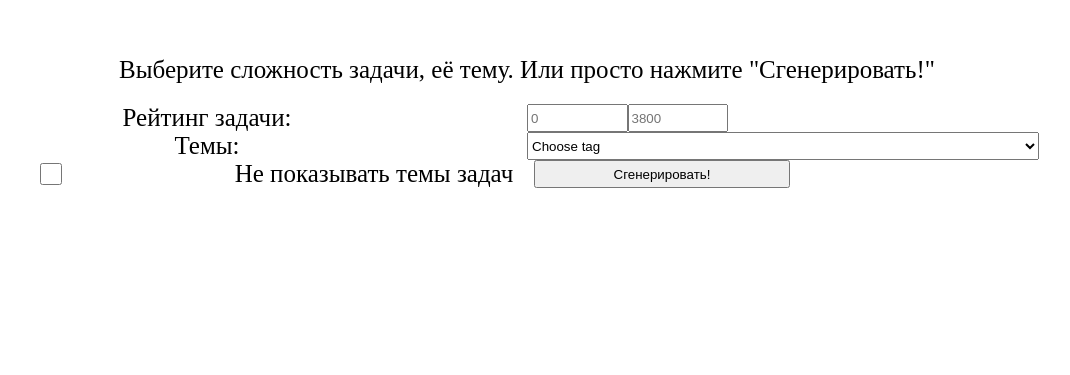
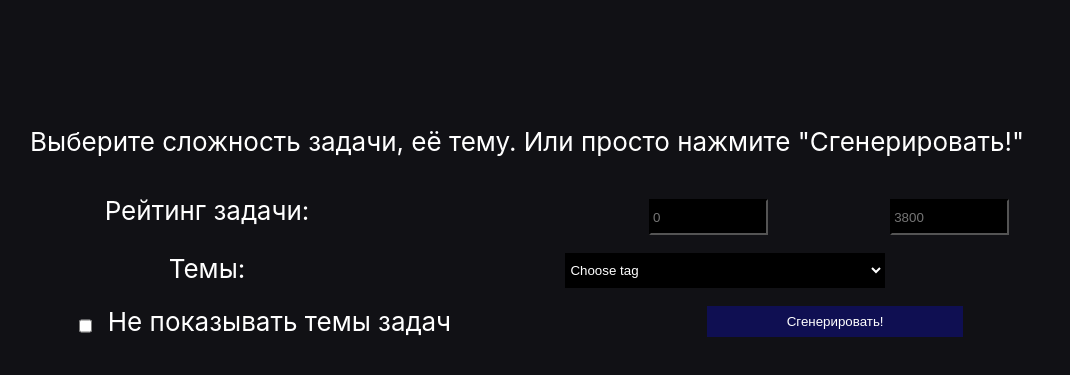
Before and after one commit to Sadykhzadeh/random-cf-problem, a plain HTML site: page index.html in a window 1280 px wide. Shown: the part 469-844 px from the top of the page, without its empty margins (113-1183 px from the left). Before the commit the page ends 800 px from the top, so only its background shows below. Drawn offline with Linux system fonts and the light colour scheme.

Commit message:
New Style | Dark Theme
Also:
- Goosbye, "Points"!
- Hello, dark theme.
-Hello, transition for "start" button :)

```diff
--- a/index.html
+++ b/index.html
@@ -21,7 +21,7 @@
     <div class="oneLine">
         <div id="tags">Темы: </div>
         <select id="choose">
-            <option>Choose tag</option>
+            <option id="choose-child">Choose tag</option>
         </select>
     </div>
     <div class="oneLine">
--- a/styles/styles.css
+++ b/styles/styles.css
@@ -1,7 +1,10 @@
 html,
 body {
-    font-size: 25px;
-    height: 10em;
+    font-family: -apple-system, BlinkMacSystemFont, 'Segoe UI', Roboto, Oxygen, Ubuntu, Cantarell, 'Open Sans', 'Helvetica Neue', sans-serif;
+    font-size: 26px;
+    height: 15em;
+    background-color: #111115;
+    color: white;
     margin: 0;
     position: relative;
     top: 50%;
@@ -12,44 +15,81 @@ body {
     display: flex;
     max-width: 100%;
     height: auto;
+    margin-top: 18px;
 }
 
 #rating,
-#points,
 #tags {
     display: inline-block;
     width: 50%;
 }
 
+#doNotShowTags,
 #doNotShowTags-label,
-#doNotShowTags,
 #start {
     display: inline-block;
-    width: 25%;
+}
+
+#doNotShowTags {
+    margin-left: 15%;
+    margin-top: 12px;
+}
+
+#doNotShowTags-label {
+    margin-left: 1%;
+}
+
+#start {
+    margin-left: 5%;
 }
 
 #min_num,
 #max_num {
-    width: 25%;
-}
-
-#tags,
-#points {
-    float: left;
+    max-width: 30%;
+    height: 30px;
+    margin-top: -14px;
+    background-color: black;
+    color: white;
+    border-color: black;
+    margin-left: 33%
 }
 
 #user-res {
-    width: 60%;
+    width: 60%
 }
 
 #choose {
-    width: 40%;
+    width: 25%;
+    height: 35px;
+    margin-left: 3%;
+}
+
+#choose,
+#choose-child {
+    background-color: black;
+    border-color: black;
+    color: white
 }
 
 #start {
     width: 20%;
+    background-color: #0f0f52;
+    color: white;
+    border: #0f0f52;
+    margin-left: 20%;
+}
+
+#start:hover {
+    background-color: #1212cd;
+    color: white;
+    border: #1212cd;
+    transition: 1.5s
+}
+
+#start:not(:hover) {
+    transition: 1s;
 }
 
 #name {
-    padding-bottom: 20px;
+    padding-bottom: 20px
 }
```
